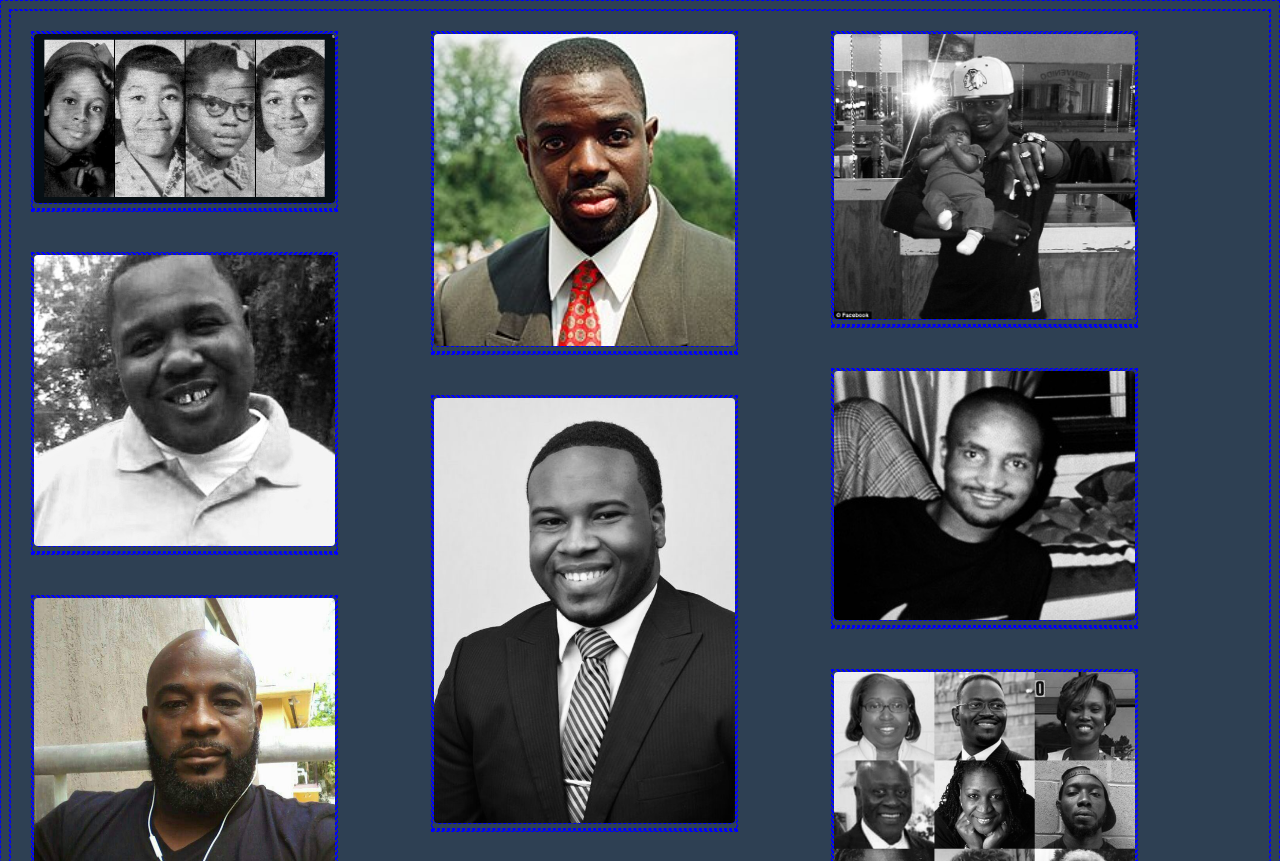
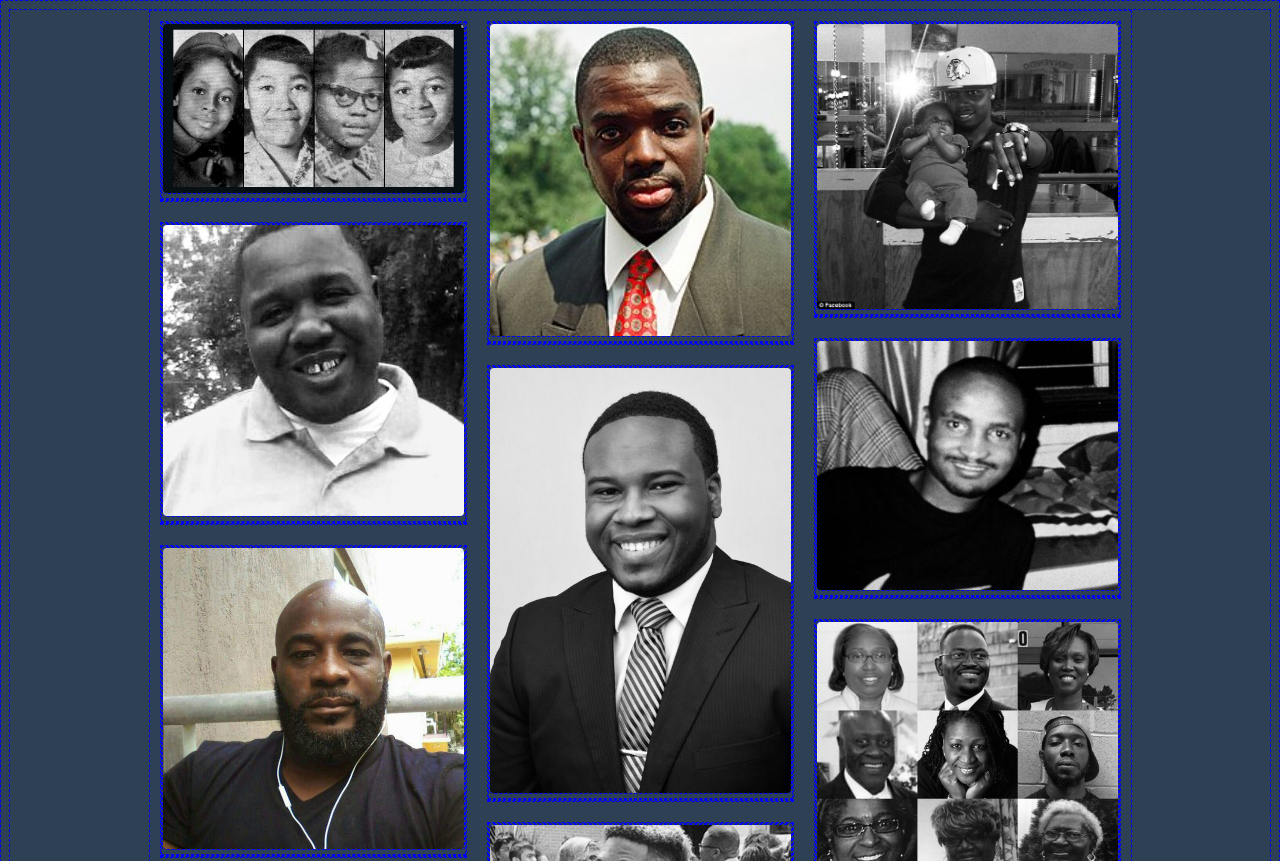
Before and after one commit to sjbrat/Final-Project, a plain HTML site: page index.html in a window 1280 px wide. Shown: the top 861 px of the page. Drawn offline with Linux system fonts and the light colour scheme.

Commit message:
Add fitWidth:true to masonry config

```diff
--- a/css/styles.css
+++ b/css/styles.css
@@ -20,7 +20,7 @@ body {
 
 .grid-item  {
   width: 307px;
-  margin: 20px;
+  margin: 10px;
 }
 
 
--- a/js/index.js
+++ b/js/index.js
@@ -1,14 +1,11 @@
-$(function() {
-  $(".grid-item").click(function(){
+$(function () {
+  $('.grid-item').click(function () {
     console.log('item click')
   })
-  $(".container-grid").masonry({
+  $('.container-grid').masonry({
     itemSelector: '.grid-item',
-    columnWidth: 100
-  });
+    // columnWidth: 10,
+    // margin: 10,
+    fitWidth: true
+  })
 })
-  //   console.log( "ready!" );
-  //
-  //
-  // $( "#bio-grid-item" ).hide();
-  //   console.log('hide me')
```
